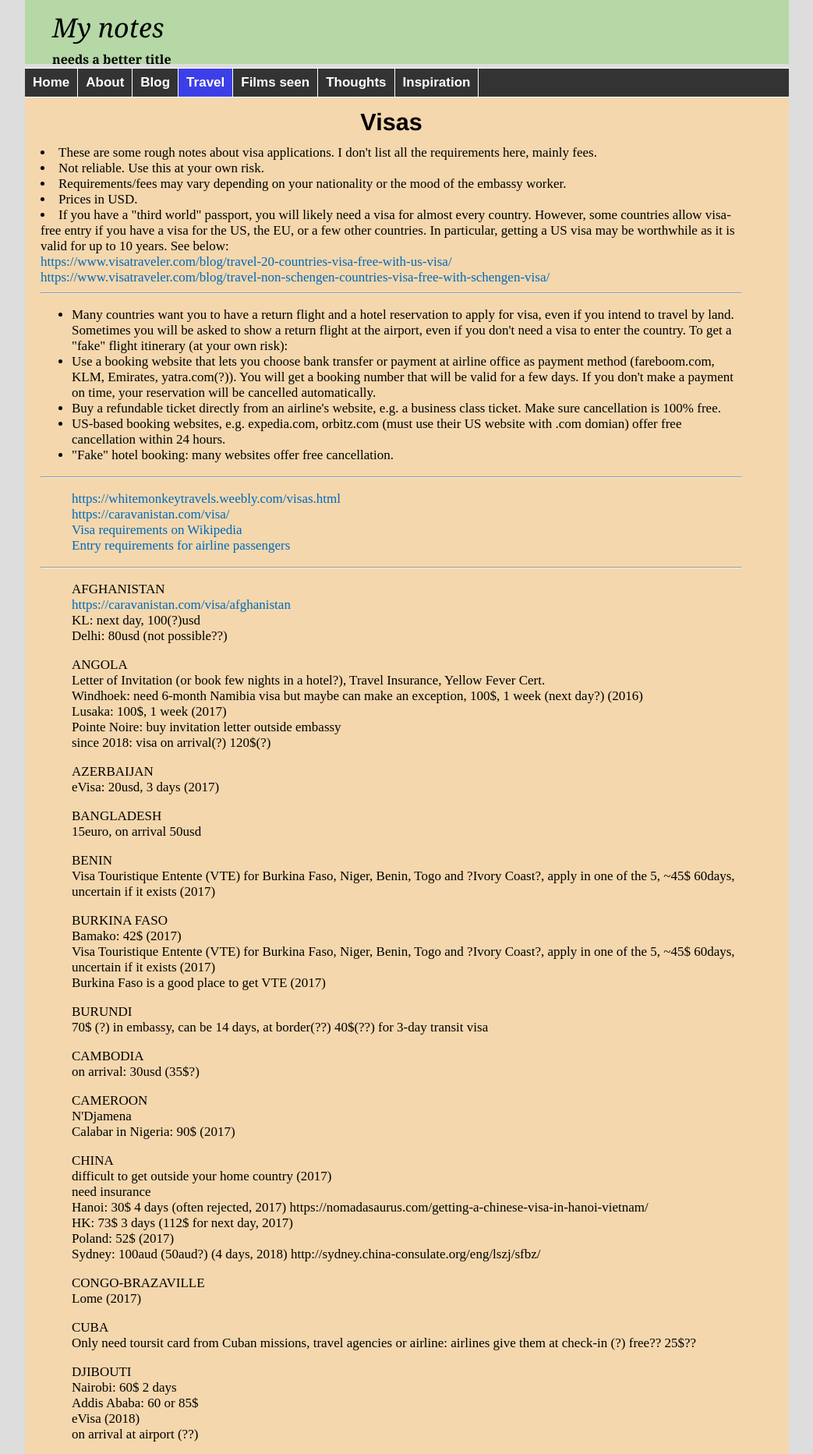
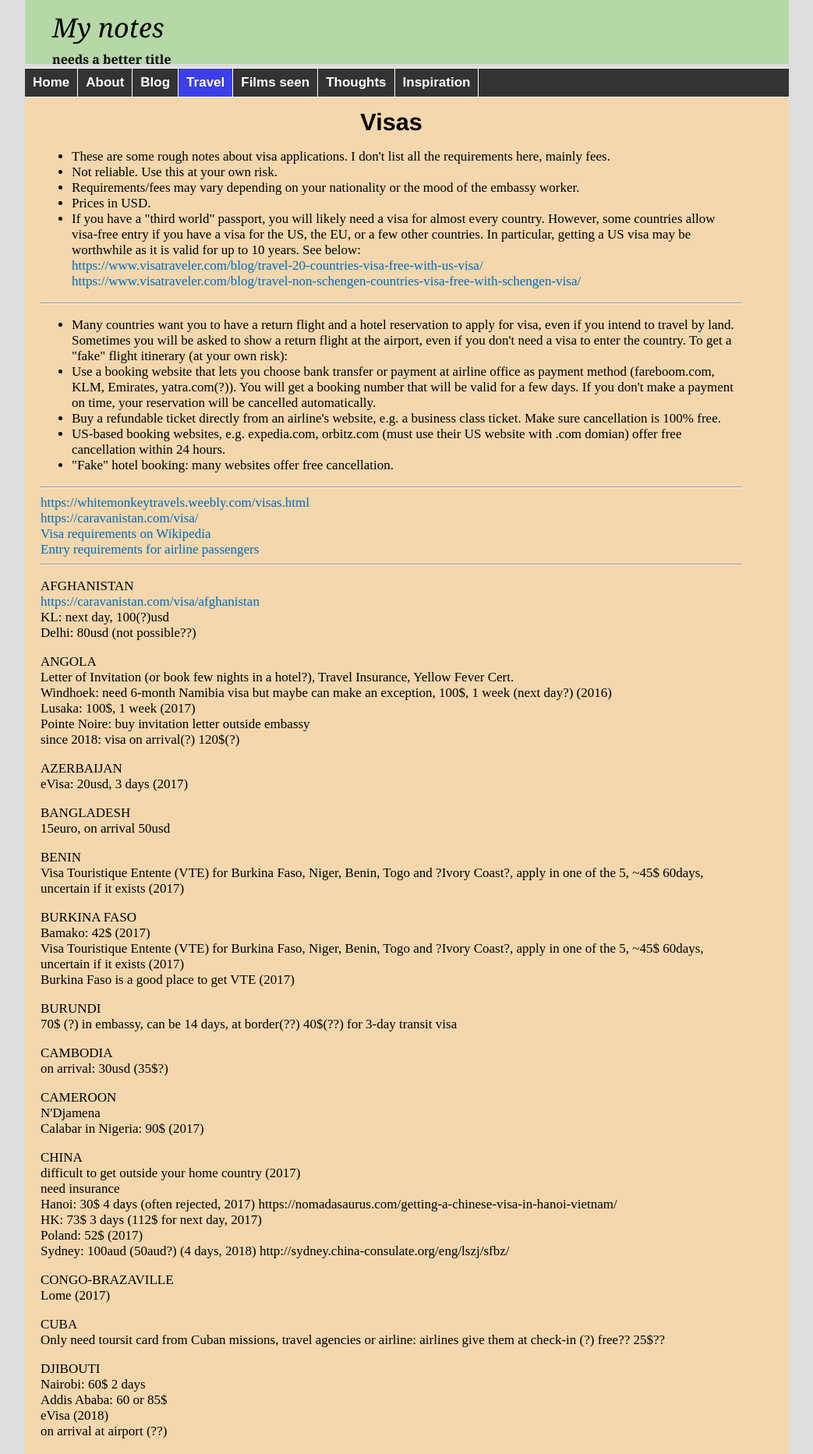
Before and after one commit to witbag/witbag.github.io, a Jekyll site: the page built from travel/visas.html, in a window 1280 px wide. Shown: the top 1865 px of the page at 78% size, without its empty margins (118-1161 px from the left). Built offline with Jekyll 4.4.1, drawn with Linux system fonts in a browser that asks for light colours.

Commit message:
Update visas.html

```diff
--- a/travel/visas.html
+++ b/travel/visas.html
@@ -8,6 +8,7 @@ title: Travel advice
 <br>
 <center><h2>Visas</h2></center>
 
+<ul>
 <li>These are some rough notes about visa applications. I don't list all the requirements here, mainly fees.
 <li>Not reliable. Use this at your own risk.
 <li>Requirements/fees may vary depending on your nationality or the mood of the embassy worker.
@@ -15,23 +16,23 @@ title: Travel advice
 <li>If you have a "third world" passport, you will likely need a visa for almost every country. However, some countries allow visa-free entry if you have a visa for the US, the EU, or a few other countries. In particular, getting a US visa may be worthwhile as it is valid for up to 10 years. See below:<br>
 <a href="https://www.visatraveler.com/blog/travel-20-countries-visa-free-with-us-visa/" target=_blank>https://www.visatraveler.com/blog/travel-20-countries-visa-free-with-us-visa/</a><br>
 <a href="https://www.visatraveler.com/blog/travel-non-schengen-countries-visa-free-with-schengen-visa/" target=_blank>https://www.visatraveler.com/blog/travel-non-schengen-countries-visa-free-with-schengen-visa/</a><br>
-
-</ul> <hr> <ul>
-
+</ul>
+<hr>
+<ul>
 <li>Many countries want you to have a return flight and a hotel reservation to apply for visa, even if you intend to travel by land. Sometimes you will be asked to show a return flight at the airport, even if you don't need a visa to enter the country. To get a "fake" flight itinerary (at your own risk):
 <li>Use a booking website that lets you choose bank transfer or payment at airline office as payment method (fareboom.com, KLM, Emirates, yatra.com(?)). You will get a booking number that will be valid for a few days. If you don't make a payment on time, your reservation will be cancelled automatically.
 <li>Buy a refundable ticket directly from an airline's website, e.g. a business class ticket. Make sure cancellation is 100% free.
 <li>US-based booking websites, e.g. expedia.com, orbitz.com (must use their US website with .com domian) offer free cancellation within 24 hours.
 <li>"Fake" hotel booking: many websites offer free cancellation.<br>
-
-</ul> <hr> <ul>
+</ul>
+<hr>
 
 <a href="https://whitemonkeytravels.weebly.com/visas.html" target=_blank>https://whitemonkeytravels.weebly.com/visas.html</a><br>
 <a href="https://caravanistan.com/visa/" target=_blank>https://caravanistan.com/visa/</a><br>
 <a href="https://en.wikipedia.org/wiki/Template:Visa_requirements" target=_blank>Visa requirements on Wikipedia</a><br>
 <a href="https://www.koreanair.com/global/en/traveling/airport-check-in/visas-passports-immigration-regulation0/timaticweb/" target=_blank>Entry requirements for airline passengers</a><br>
 
-</ul> <hr> <ul>
+<hr>
 
 <p>AFGHANISTAN<br /><a href="https://caravanistan.com/visa/afghanistan" target=_blank>https://caravanistan.com/visa/afghanistan</a><br />KL: next day, 100(?)usd<br />Delhi: 80usd (not possible??)</p>
 <p>ANGOLA<br />Letter of Invitation (or book few nights in a hotel?), Travel Insurance, Yellow Fever Cert.<br />Windhoek: need 6-month Namibia visa but maybe can make an exception, 100$, 1 week (next day?) (2016)<br />Lusaka: 100$, 1 week (2017)<br />Pointe Noire: buy invitation letter outside embassy<br />since 2018: visa on arrival(?) 120$(?)</p>
```
